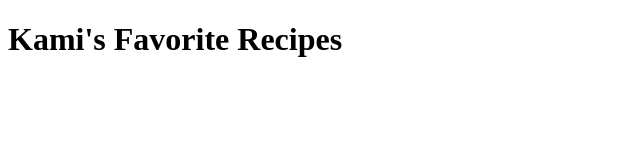
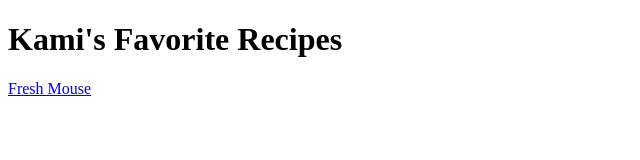
Before and after one commit to mysterioso224/recipes, a plain HTML site: page index.html in a window 1280 px wide. Shown: the whole page, without its empty margins (0-640 px from the left). Drawn offline with Linux system fonts and the light colour scheme.

Commit message:
Add fresh mouse recipe
New recipe file mouse.html and link to it in index.html

```diff
--- a/index.html
+++ b/index.html
@@ -8,5 +8,6 @@
 
     <body>
         <h1>Kami's Favorite Recipes</h1>
+        <a href="./mouse.html">Fresh Mouse</a>
     </body>
 </html>
```
Also changed, not shown: mouse.html (added).
